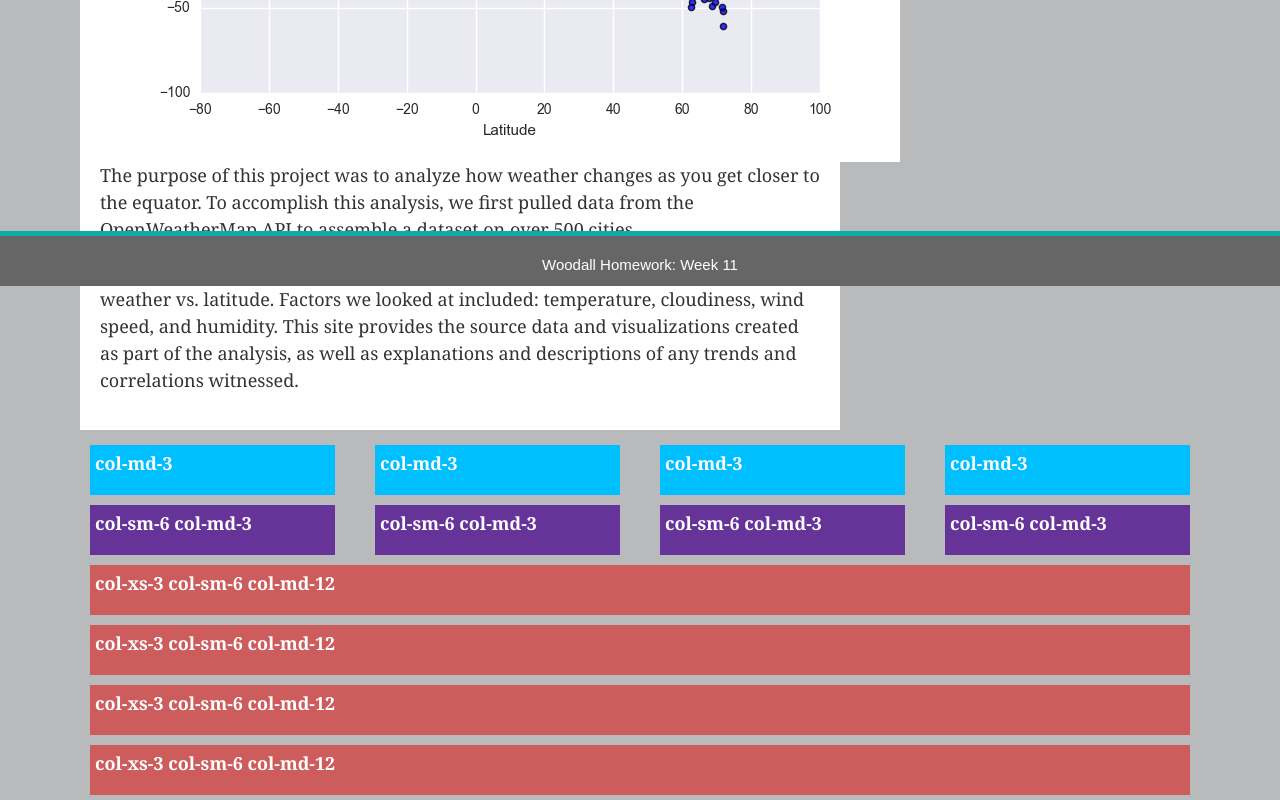
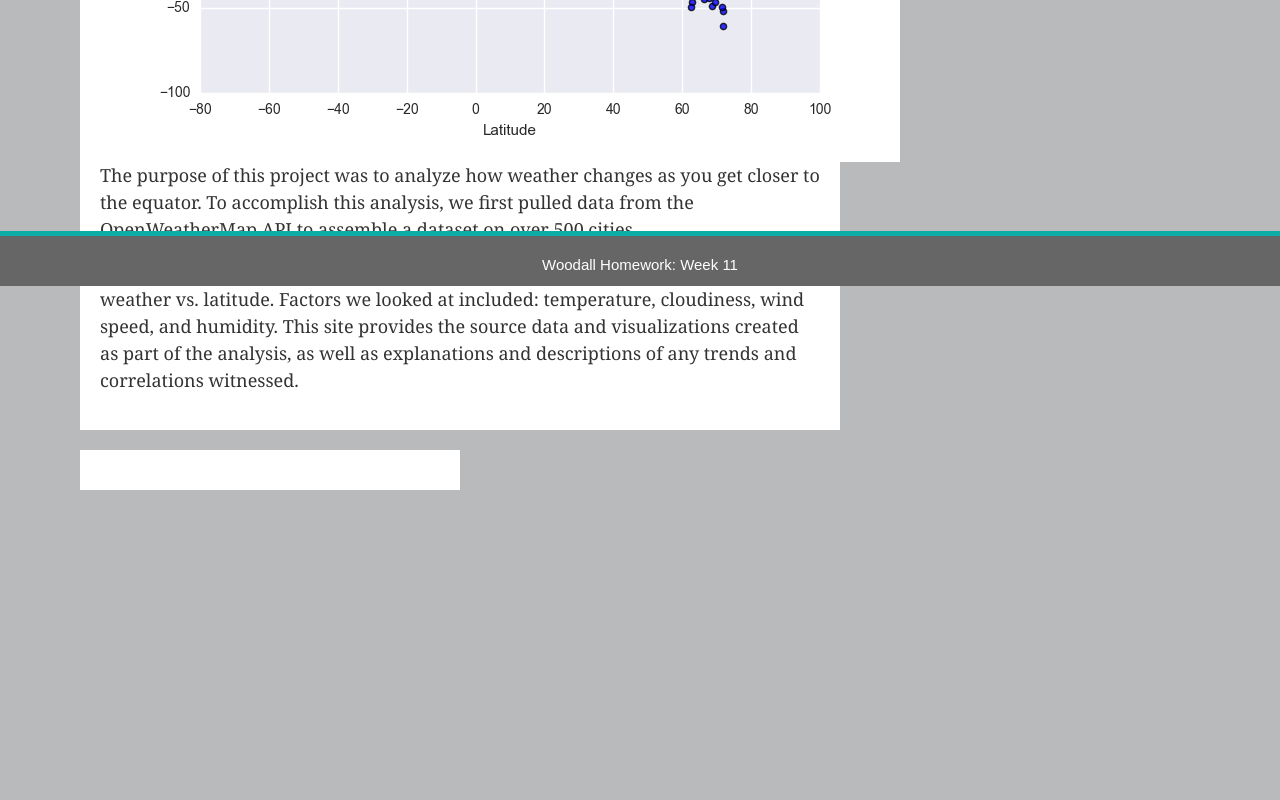
Before and after one commit to savvysol/Web-Design-Challenge, a plain HTML site: page index.html in a window 1280 px wide. Shown: the part 514-1314 px from the top of the page. After the commit the page ends 1014 px from the top, so only its background shows below. Drawn offline with nearby package versions, Linux system fonts and the light colour scheme.

Commit message:
index renamed

```diff
--- a/index_hw.html
+++ b/index.html
@@ -12,7 +12,7 @@
 
   <!-- Container for the Nav Bar -->
   <nav class="navbar navbar-expand-lg navbar-light bg-light">
-    <a class="nav_button" color="white" href="index_hw.html">Latitude</a>
+    <a class="nav_button" color="white" href="index.html">Latitude</a>
     <button class="navbar-toggler" type="button" data-toggle="collapse" data-target="#navbarSupportedContent" aria-controls="navbarSupportedContent" aria-expanded="false" aria-label="Toggle navigation">
       <span class="navbar-toggler-icon"></span>
     </button>
@@ -42,9 +42,10 @@
 
 <!-- Container for the Main Content -->
 <div class="container">
+  <!-- Create a Row -->
   <div class="row">
-
-    <div class="col-lg-8 col-md-12 main_content">
+    <!-- Create Left Content Box -->
+    <div class="col-lg-8 col-md-12 content_box">
       <h4 class="page_title">Summary: Latitude vs. Max Temp</h4>
       <img src="assets/images/Fig1.png">
       <p>The purpose of this project was to analyze how weather changes as you get closer to the equator. To
@@ -56,63 +57,18 @@
           any trends and correlations witnessed.</p>
     </div>
 
+    <!-- Create Right Content Box -->
+    <div class="col-lg-4 col-md-12 content_box">
+
+    </div>
+
     </div>
 
 
   </div>
+  <!-- Close Row -->
 </div>
-
-
-
-  <div class="container">
-    <!--Normally these medium columns go full wide on small screen sizes-->
-    <div class="row">
-      <div class="col-md-3">
-        <div class="box skyblue">col-md-3</div>
-      </div>
-      <div class="col-md-3">
-        <div class="box skyblue">col-md-3</div>
-      </div>
-      <div class="col-md-3">
-        <div class="box skyblue">col-md-3</div>
-      </div>
-      <div class="col-md-3">
-        <div class="box skyblue">col-md-3</div>
-      </div>
-    </div>
-
-    <!--These col-md-3 columns go half wide when on a small screen and full on extra small-->
-    <div class="row">
-      <div class="col-sm-6 col-md-3">
-        <div class="box purple">col-sm-6 col-md-3</div>
-      </div>
-      <div class="col-sm-6 col-md-3">
-        <div class="box purple">col-sm-6 col-md-3</div>
-      </div>
-      <div class="col-sm-6 col-md-3">
-        <div class="box purple">col-sm-6 col-md-3</div>
-      </div>
-      <div class="col-sm-6 col-md-3">
-        <div class="box purple">col-sm-6 col-md-3</div>
-      </div>
-    </div>
-<!--
-    These are full wide on a medium screen, half wide on a small screen, 1/4 wide on an extra small screen-->
-    <div class="row">
-      <div class="col-3 col-sm-6 col-md-12">
-        <div class="box red">col-xs-3 col-sm-6 col-md-12</div>
-      </div>
-      <div class="col-3 col-sm-6 col-md-12">
-        <div class="box red">col-xs-3 col-sm-6 col-md-12</div>
-      </div>
-      <div class="col-3 col-sm-6 col-md-12">
-        <div class="box red">col-xs-3 col-sm-6 col-md-12</div>
-      </div>
-      <div class="col-3 col-sm-6 col-md-12">
-        <div class="box red">col-xs-3 col-sm-6 col-md-12</div>
-      </div>
-    </div>
-  </div>
+<!-- Close Container -->
 
 </body>
 <footer>
--- a/styles/style_hw.css
+++ b/styles/style_hw.css
@@ -1,5 +1,5 @@
 
-.main_content {
+.content_box {
   padding: 20px;
   margin: 10px;
   background-color: white;
```
